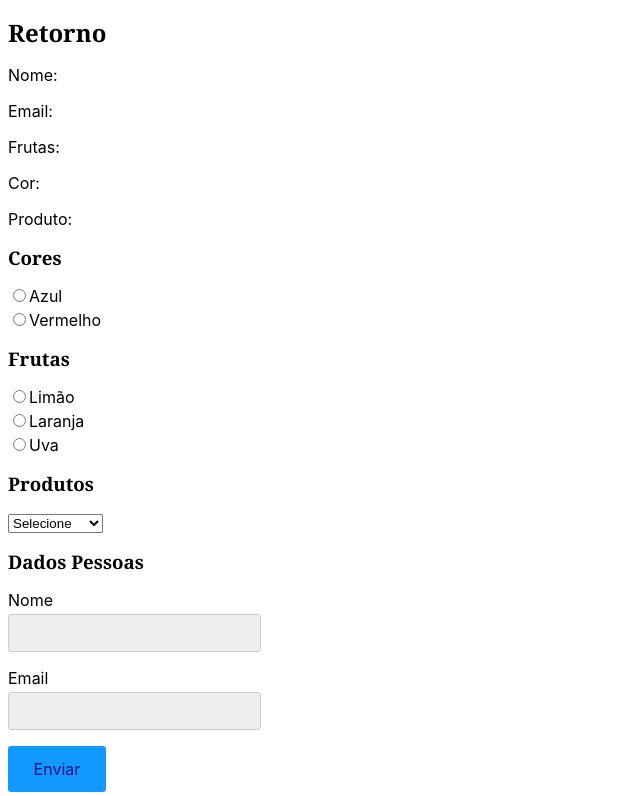
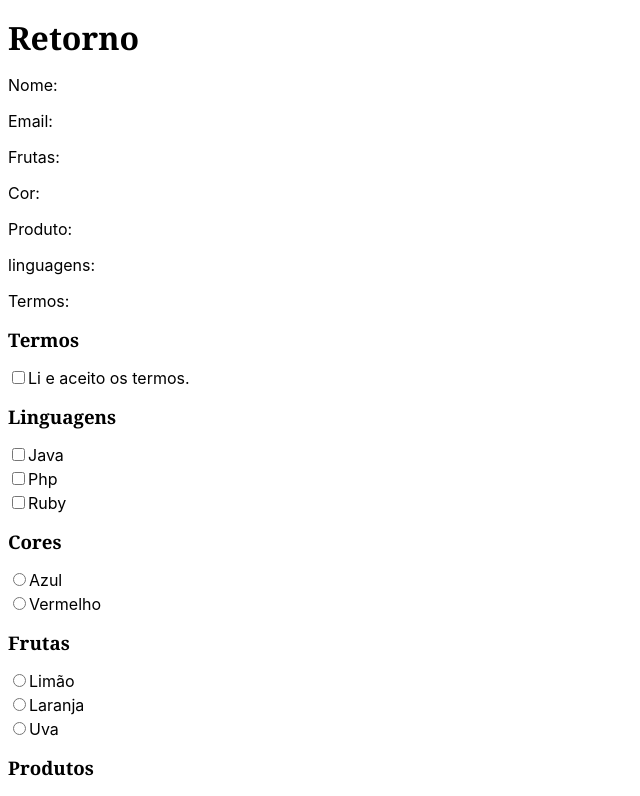
Before and after one commit to DevRobsonAlmeida/ReactJS, a React (Create React App) app: page / in a window 1280 px wide. Shown: the top 796 px of the page, without its empty margins (0-640 px from the left). Built offline with nearby package versions, Linux system fonts and the light colour scheme.

Commit message:
Componentes Checkbox

```diff
--- a/src/App.js
+++ b/src/App.js
@@ -1,4 +1,5 @@
 import React from 'react';
+import Checkbox from './Form/Checkbox';
 import Input from './Form/Input';
 import Radio from './Form/Radio';
 import Select from './Form/Select';
@@ -9,16 +10,32 @@ const App = () => {
   const [produto, setProduto] = React.useState('');
   const [cor, setCor] = React.useState('');
   const [frutas, setFrutas] = React.useState('');
+  const [linguagens, setLinguagens] = React.useState([]);
+  const [termos, setTermos] = React.useState([]);
 
   return (
     <form>
-      <h2>Retorno</h2>
+      <h1>Retorno</h1>
       <p>Nome: {nome}</p>
       <p>Email: {email}</p>
       <p>Frutas: {frutas}</p>
       <p>Cor: {cor} </p>
       <p>Produto: {produto}</p>
+      <p>linguagens: {linguagens + ''}</p>
+      <p>Termos: {termos}</p>
 
+      <h3>Termos</h3>
+      <Checkbox
+        options={['Li e aceito os termos.']}
+        value={termos}
+        setValue={setTermos}
+      />
+      <h3>Linguagens</h3>
+      <Checkbox
+        options={['Java', 'Php', 'Ruby']}
+        value={linguagens}
+        setValue={setLinguagens}
+      />
       <h3>Cores</h3>
       <Radio options={['Azul', 'Vermelho']} value={cor} setValue={setCor} />
       <h3>Frutas</h3>
--- /dev/null
+++ b/src/Form/Checkbox.js
@@ -0,0 +1,28 @@
+import React from 'react';
+
+const Checkbox = ({ options, value, setValue }) => {
+  function handleChange({ target }) {
+    if (target.checked) {
+      setValue([...value, target.value]);
+    } else {
+      setValue(value.filter((itemValue) => itemValue !== target.value));
+    }
+  }
+  return (
+    <div>
+      {options.map((option) => (
+        <label key={option}>
+          <input
+            type="checkbox"
+            value={option}
+            checked={value.includes(option)}
+            onChange={handleChange}
+          />
+          {option}
+        </label>
+      ))}
+    </div>
+  );
+};
+
+export default Checkbox;
```
